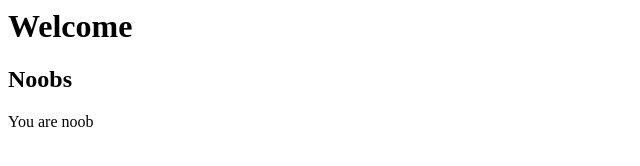
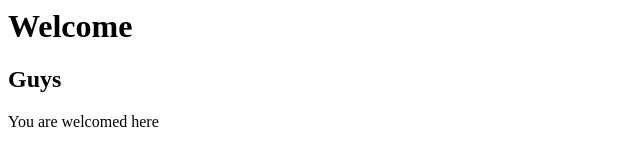
Before and after one commit to shivangsorout/Tic-Tac-Toe-Python, a plain HTML site: page index.html in a window 1280 px wide. Shown: the whole page, without its empty margins (0-640 px from the left). Drawn offline with Linux system fonts and the light colour scheme.

Commit message:
Updated the website

```diff
--- a/index.html
+++ b/index.html
@@ -2,9 +2,9 @@
 
 <body>
 <h1> Welcome </h1>
-<h2>  Noobs </h2>
+<h2>  Guys </h2>
 
-<p> You are noob </p>
+<p> You are welcomed here </p>
 
 </body>
 
```
